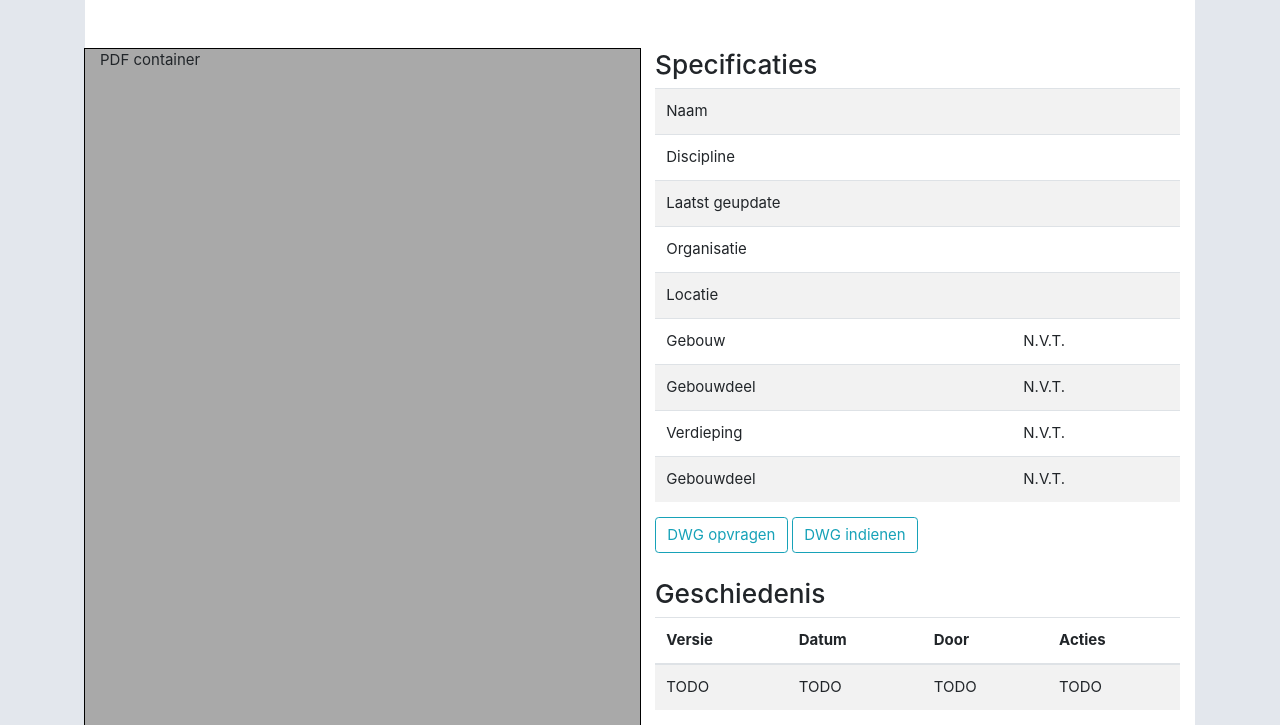
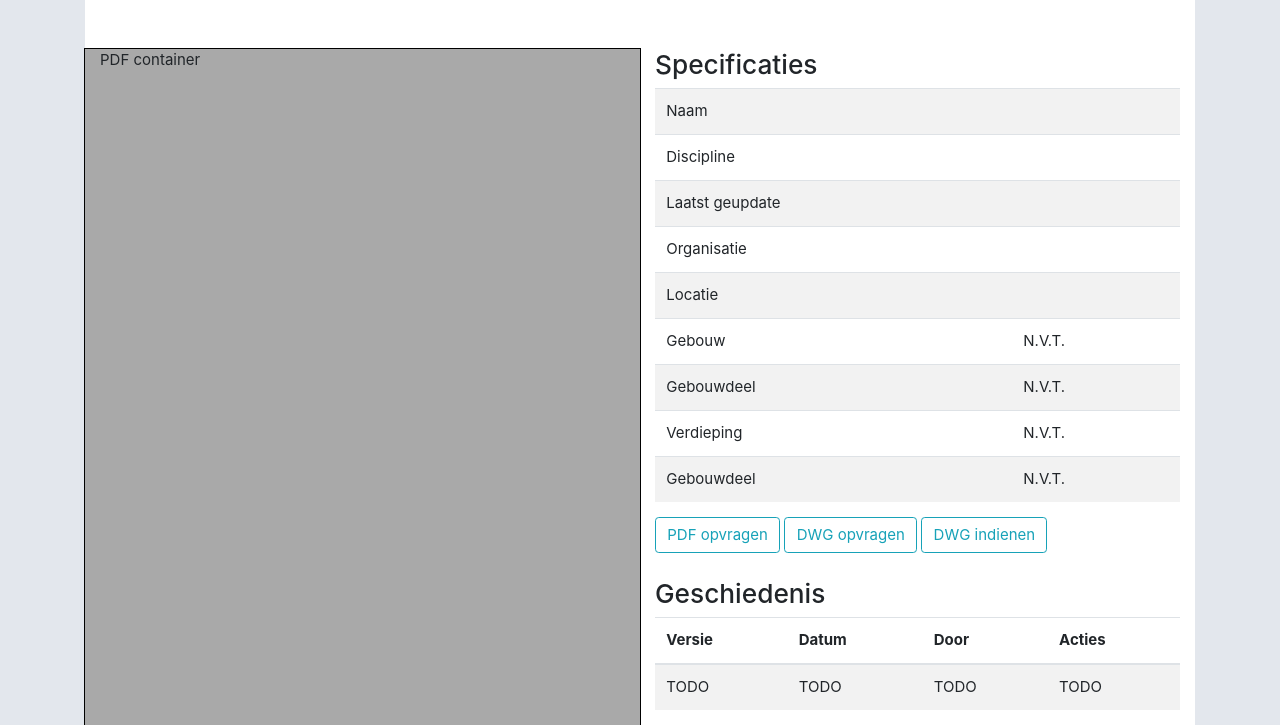
Before and after one commit to alterlai/supportal, a Symfony app: template templates/pages/document.html.twig in a window 1280 px wide. Shown: the part 126-851 px from the top of the page. Run offline with Twig, Linux system fonts and the light colour scheme; the template is opened without the code that fills it, so the values that code supplies are empty; some libraries are stand-ins or nearby versions.

Commit message:
PDF opvragen button

```diff
--- a/templates/pages/document.html.twig
+++ b/templates/pages/document.html.twig
@@ -58,6 +58,7 @@
                     </table>
                 </div>
                 <div id="buttonContainer">
+                    <button type="button" class="btn d-inline-block btn-outline-info" data-toggle="modal" data-target="#requestPdf">PDF opvragen</button>
                     <button type="button" class="btn d-inline-block btn-outline-info" data-toggle="modal" data-target="#requestDwg">DWG opvragen</button>
                     <button type="button" class="btn d-inline-block btn-outline-info" data-toggle="modal" data-target="#putDwg">DWG indienen</button>
                 </div>
@@ -86,6 +87,27 @@
         </div>
     </div>
 
+    {#  PDF Opvragen modal  #}
+    <div class="modal fade" id="requestPdf" tabindex="-1" role="dialog" aria-hidden="true">
+        <div class="modal-dialog modal-dialog-centered" role="document">
+            <div class="modal-content">
+                <div class="modal-header">
+                    <h5 class="modal-title">PDF opvragen</h5>
+                    <button type="button" class="close" data-dismiss="modal" aria-label="Close">
+                        <span aria-hidden="true">&times;</span>
+                    </button>
+                </div>
+                <div class="modal-body">
+                    Aan deze actie zijn kosten verbonden. Wilt u doorgaan?
+                </div>
+                <div class="modal-footer">
+                    <button type="button" class="btn btn-secondary" data-dismiss="modal">Sluiten</button>
+                    <button type="button" class="btn btn-info" data-dismiss="modal">Doorgaan</button>
+                </div>
+            </div>
+        </div>
+    </div>
+
     {#  DWG Opvragen modal  #}
     <div class="modal fade" id="requestDwg" tabindex="-1" role="dialog" aria-hidden="true">
         <div class="modal-dialog modal-dialog-centered" role="document">
@@ -101,7 +123,7 @@
                 </div>
                 <div class="modal-footer">
                     <button type="button" class="btn btn-secondary" data-dismiss="modal">Sluiten</button>
-                    <button type="button" class="btn btn-info">Doorgaan</button>
+                    <button type="button" class="btn btn-info" data-dismiss="modal">Doorgaan</button>
                 </div>
             </div>
         </div>
```
